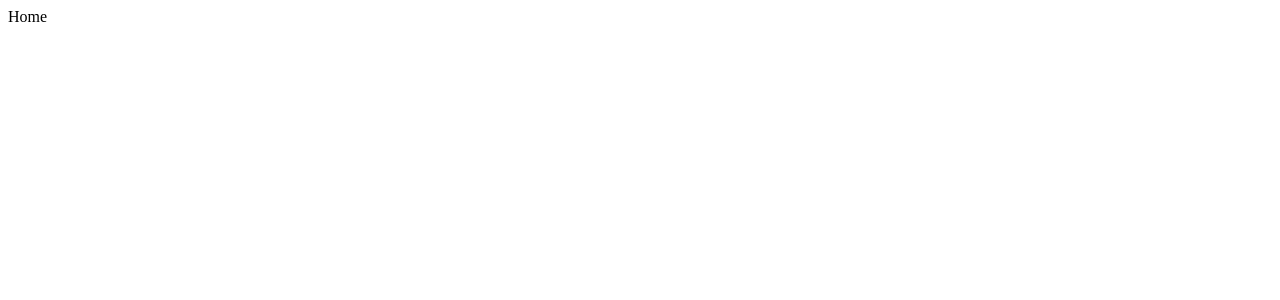
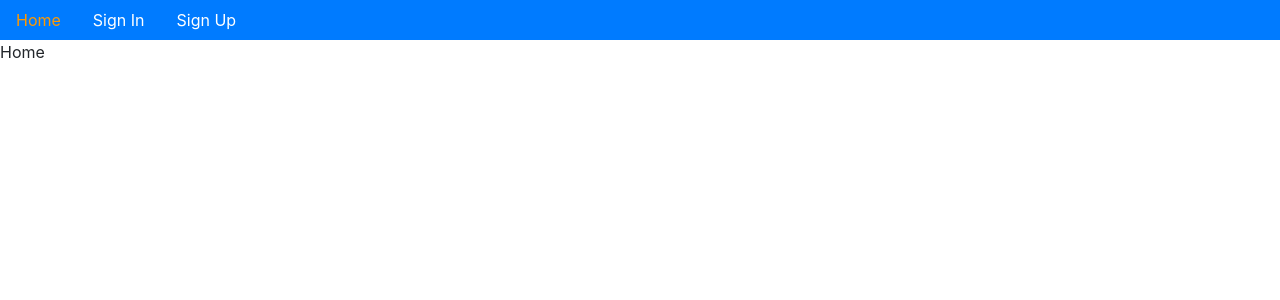
Before and after one commit to imvamsi/MERN_ecommerce, a React (Create React App) app in the folder client/: page / in a window 1280 px wide. Shown: the top 300 px of the page. Built offline with nearby package versions, Linux system fonts and the light colour scheme.

Commit message:
added active links component

```diff
--- a/client/package.json
+++ b/client/package.json
@@ -7,6 +7,7 @@
     "@testing-library/react": "^9.3.2",
     "@testing-library/user-event": "^7.1.2",
     "axios": "^0.19.2",
+    "bootstrap": "^4.5.0",
     "react": "^16.13.1",
     "react-dom": "^16.13.1",
     "react-router-dom": "^5.2.0",
--- a/client/public/index.html
+++ b/client/public/index.html
@@ -10,34 +10,11 @@
       content="Web site created using create-react-app"
     />
     <link rel="apple-touch-icon" href="%PUBLIC_URL%/logo192.png" />
-    <!--
-      manifest.json provides metadata used when your web app is installed on a
-      user's mobile device or desktop. See https://developers.google.com/web/fundamentals/web-app-manifest/
-    -->
     <link rel="manifest" href="%PUBLIC_URL%/manifest.json" />
-    <!--
-      Notice the use of %PUBLIC_URL% in the tags above.
-      It will be replaced with the URL of the `public` folder during the build.
-      Only files inside the `public` folder can be referenced from the HTML.
-
-      Unlike "/favicon.ico" or "favicon.ico", "%PUBLIC_URL%/favicon.ico" will
-      work correctly both with client-side routing and a non-root public URL.
-      Learn how to configure a non-root public URL by running `npm run build`.
-    -->
-    <title>React App</title>
+    <title>MERN e-commerce</title>
   </head>
   <body>
     <noscript>You need to enable JavaScript to run this app.</noscript>
     <div id="root"></div>
-    <!--
-      This HTML file is a template.
-      If you open it directly in the browser, you will see an empty page.
-
-      You can add webfonts, meta tags, or analytics to this file.
-      The build step will place the bundled scripts into the <body> tag.
-
-      To begin the development, run `npm start` or `yarn start`.
-      To create a production bundle, use `npm run build` or `yarn build`.
-    -->
   </body>
 </html>
--- a/client/src/Routes.js
+++ b/client/src/Routes.js
@@ -3,10 +3,12 @@ import SignIn from './user/SignIn'
 import SignUp from './user/SignUp'
 import{BrowserRouter as Router, Switch, Route} from 'react-router-dom'
 import Home from './core/Home'
+import Menu from './core/Menu'
 
 const Routes = () => {
     return (
        <Router>
+         <Menu/>
           <div>
             <Switch>
                 <Route exact path='/' component={Home}/>
--- /dev/null
+++ b/client/src/core/Menu.js
@@ -0,0 +1,30 @@
+import React from 'react'
+import {Link, withRouter} from 'react-router-dom'
+
+
+const isActive =(history, path) => {
+    if(history.location.pathname === path) {
+        return { color: '#ff9900'};
+    } else {
+        return { color: '#ffffff'};
+    }
+}
+const Menu = (props) => {
+    return (
+        <div>
+           <ul class="nav bg-primary">
+                <li class="nav-item">
+                    <Link class="nav-link active" to="/" style={isActive(props.history, '/')}>Home</Link>
+                </li>
+                <li class="nav-item">
+                    <Link class="nav-link" to="/signin" style={isActive(props.history, '/signin')}>Sign In</Link>
+                </li>
+                <li class="nav-item">
+                    <Link class="nav-link" to="/signup" style={isActive(props.history, '/signout')}>Sign Up</Link>
+                </li>
+            </ul>
+        </div>
+    )
+}
+
+export default withRouter(Menu);
--- a/client/src/index.js
+++ b/client/src/index.js
@@ -1,6 +1,7 @@
 import React from 'react';
 import ReactDOM from 'react-dom';
 import Routes from './Routes';
+import 'bootstrap/dist/css/bootstrap.css'
 
 ReactDOM.render(
   <React.StrictMode>
```
Also changed, not shown: 1 other file (tests, documents, lock files or other folders).
